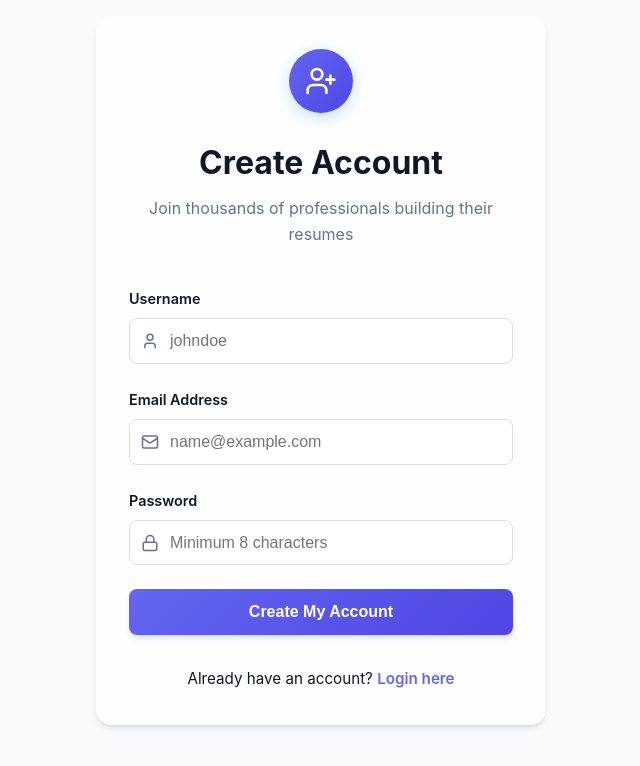
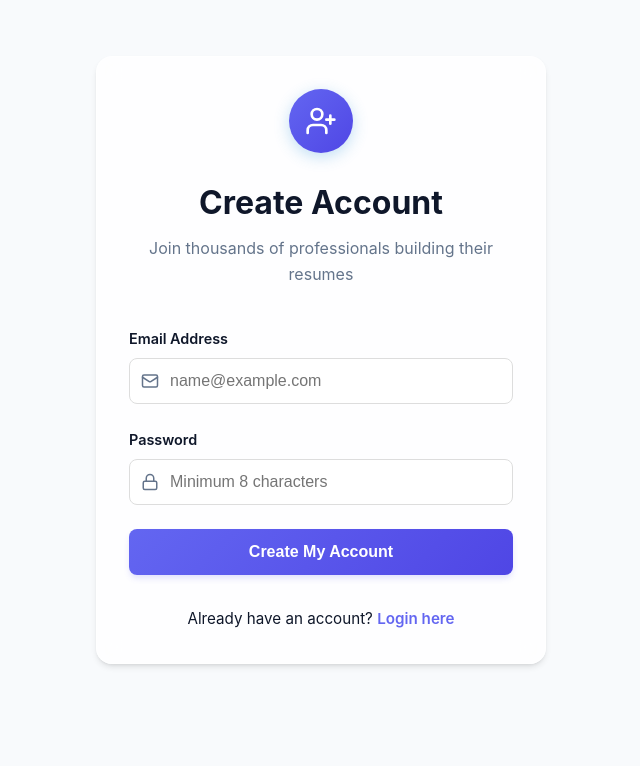
Before and after one commit to Sagnikroy12/ResumeBuilder-Frontend, a React app: page /register in a window 1280 px wide. Shown: the top 766 px of the page, without its empty margins (319-959 px from the left). Built offline with nearby package versions, Linux system fonts and the light colour scheme; no server answers; the HTML template or start-up script is replaced by a standard one.

Commit message:
feat: Implement initial user authentication, including a registration page, authentication context, and API service integration.

```diff
--- a/src/context/AuthContext.jsx
+++ b/src/context/AuthContext.jsx
@@ -33,8 +33,8 @@ export const AuthProvider = ({ children }) => {
     setUser(null);
   };
 
-  const register = async (username, email, password) => {
-    const response = await authApi.register(username, email, password);
+  const register = async (email, password) => {
+    const response = await authApi.register(email, password);
     return response.data;
   };
 
--- a/src/pages/RegisterPage.jsx
+++ b/src/pages/RegisterPage.jsx
@@ -4,7 +4,6 @@ import { useNavigate, Link } from 'react-router-dom';
 import { UserPlus, Mail, Lock, User, Loader2 } from 'lucide-react';
 
 const RegisterPage = () => {
-  const [username, setUsername] = useState('');
   const [email, setEmail] = useState('');
   const [password, setPassword] = useState('');
   const [error, setError] = useState('');
@@ -16,8 +15,13 @@ const RegisterPage = () => {
     e.preventDefault();
     setError('');
     setLoading(true);
+    if (password.length < 8) {
+      setError('Password must be at least 8 characters long');
+      setLoading(false);
+      return;
+    }
     try {
-      await register(username, email, password);
+      await register(email, password);
       navigate('/login');
     } catch (err) {
       setError(err.response?.data?.message || 'Failed to register');
@@ -40,20 +44,6 @@ const RegisterPage = () => {
         {error && <div className="auth-alert error">{error}</div>}
 
         <form onSubmit={handleSubmit} className="auth-form">
-          <div className="input-group">
-            <label htmlFor="username">Username</label>
-            <div className="input-wrapper">
-              <User size={18} className="input-icon" />
-              <input
-                type="text"
-                id="username"
-                value={username}
-                onChange={(e) => setUsername(e.target.value)}
-                placeholder="johndoe"
-                required
-              />
-            </div>
-          </div>
 
           <div className="input-group">
             <label htmlFor="email">Email Address</label>
--- a/src/services/api.js
+++ b/src/services/api.js
@@ -30,7 +30,7 @@ api.interceptors.response.use(
 export const authApi = {
   login: (email, password) => api.post('/auth/login', { email, password }),
   logout: () => api.post('/auth/logout'),
-  register: (username, email, password) => api.post('/auth/register', { username, email, password }),
+  register: (email, password) => api.post('/auth/register', { email, password }),
   me: () => api.get('/auth/me'),
   togglePremium: () => api.post('/auth/toggle-premium'),
 };
```
